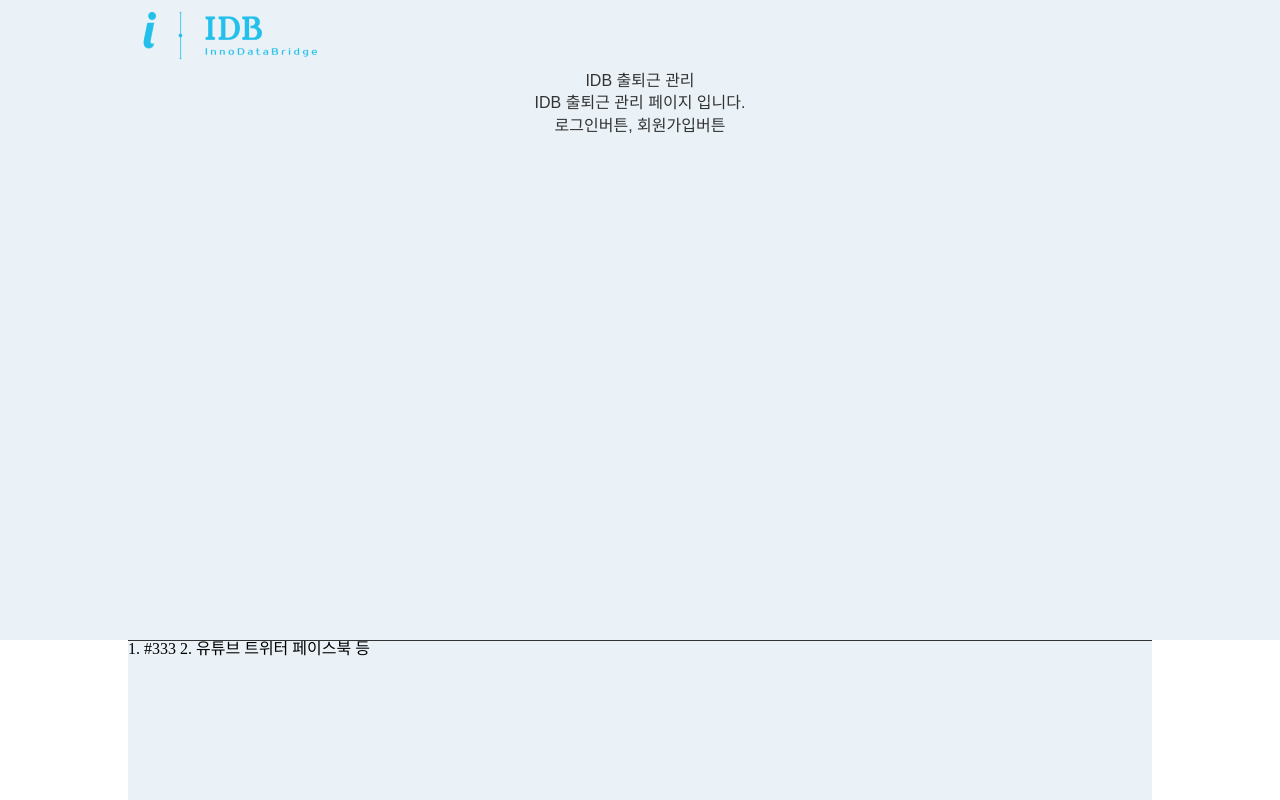
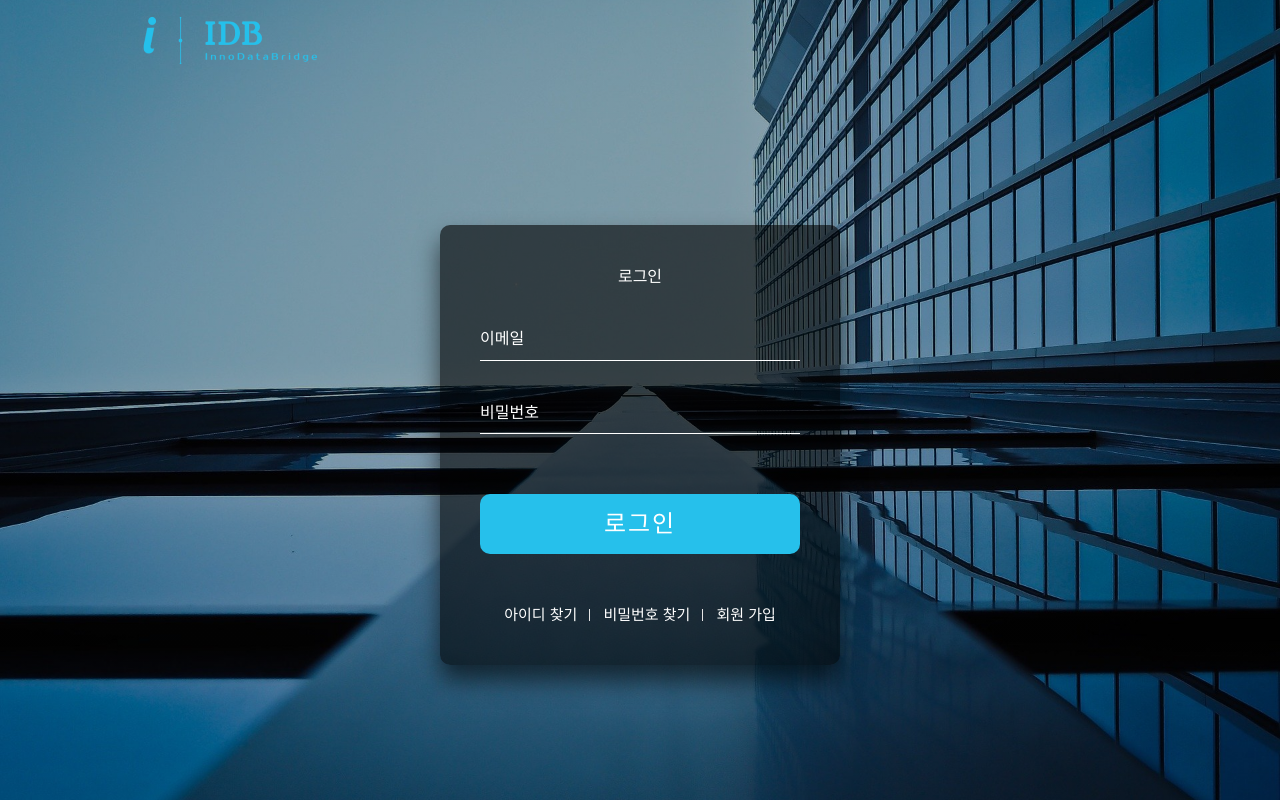
Before and after one commit to kmsdoit/WorkReportWithVueAndGo, a Vue app in the folder frontend/: page /login in a window 1280 px wide. Built offline with nearby package versions, Linux system fonts and the light colour scheme.

Commit message:
1. 시작화면 구성 2. 로그인 및 회원가입 레이아웃 수정중

```diff
--- a/frontend/src/App.vue
+++ b/frontend/src/App.vue
@@ -1,78 +1,23 @@
 <template>
-  <div class="background">
-    <header class="header">
-      <img src="./assets/IDB_logo.png" alt="IDB_LOGO"/>
-    </header>
-    <div class="title">
-      <h1>IDB 출퇴근 관리</h1>
-    </div>
-    <div class="content">
-      <p>IDB 출퇴근 관리 페이지 입니다.</p>
-    </div>
-    <div>
-      로그인버튼, 회원가입버튼
-    </div>
-  </div>
-  <footer class="footer">1. #333 2. 유튜브 트위터 페이스북 등</footer>
+
+  <router-view></router-view>
+
 </template>
 
 <script>
-// import NavBar from './components/NavBar.vue'
+
 
 export default {
   name: "App",
   data() {
-    return {};
-  },
-  components: {
-    // NavBar,
+    return {
+
+    };
   },
 };
 </script>
 
 <style>
-.background {
-  width: 100vw;
-  height: 80vh;
-  overflow: hidden;
-  /* background-image: url("./assets/background.jpg"); */
-  /* background-size: cover;
-  background-repeat: no-repeat;
-  background-position: center; */
-  background-color: #eaf2f7;
-
-  color: #333;
-  font-size: 16px;
-  font-weight: 400;
-  line-height: 1.4;
-  font-family: "Nanum Gothic", sans-serif;
-  margin: 0;
-  padding: 0;
-  box-sizing: border-box;
-  text-align: center;
-}
-
-.header {
-  width: 80%;
-  height: 60px;
-  margin: 0 auto;
-  position: relative;
-}
-img {
-  display: block;
-  margin: 10px 0;
-}
-.footer {
-  width: 80vw;
-  margin: 0 auto;
-  height: 20vh;
-  overflow: hidden;
-  border: none;
-  border-top: 1px solid #333;
-  background-color: #eaf2f7;
-  /* color: #fff; */
-}
-
 
 
 </style>
--- /dev/null
+++ b/frontend/src/components/Header.vue
@@ -0,0 +1,36 @@
+<template>
+    <!-- 헤더 컴포넌트 -->
+    <header class="header">
+      <router-link to="/">
+        <img src="../assets/IDB_logo.png" alt="IDB_LOGO"/>
+      </router-link>
+    </header>
+
+</template>
+
+<script>
+export default {
+  name: "Header",
+  data() {
+    return {
+
+    };
+  },
+};
+</script>
+
+<style>
+/* header */
+.header {
+  width: 80%;
+  height: 60px;
+  margin: 0 auto;
+  position: relative;
+}
+img {
+  display: block;
+  margin: 15px 0;
+  cursor: pointer;
+}
+
+</style>
--- a/frontend/src/components/Login.vue
+++ b/frontend/src/components/Login.vue
@@ -1,5 +1,7 @@
 <template>
   <div class='login-container'>
+    <Header></Header>
+
     <div class="login-box">
       <h2>로그인</h2>
       <form @submit.prevent="doLogin">
@@ -13,7 +15,7 @@
         </div>
         <button type="submit" class='login-btn'>로그인</button>
       </form>
-      <div class="register">
+      <div class="find-and-register">
         <button class='findId-btn'>아이디 찾기</button>
         <button class='findPw-btn'>비밀번호 찾기</button>
         <button class='signUp-btn' @click="goRegister()">회원 가입</button>
@@ -25,45 +27,35 @@
 <script>
 
 import axios from 'axios';
+import Header from './Header.vue';
 
 export default {
-  name: 'Login',
+    name: "Login",
     data: () => {
         return {
-      userId: '',
-      userPw: '',
-
-    }
+            userId: "",
+            userPw: "",
+        };
     },
     methods: {
         doLogin() {
             // e.preventDefault();
-
             let saveData = {};
             saveData.userId = this.userId;
             saveData.userPw = this.userPw;
-
             // fetch는 비교적 최신 브라우저에서만 동작하므로, 브라우저의 호환성을 위해 axios 라이브러리를 주로 쓴다고 함.
-      axios.post('url~~~')
-        .then( result => {
+            axios.post("url~~~")
+                .then(result => {
                 console.log(result);
-
-
-
             }).catch((err) => {
-          console.log(err)
-      })
-
-
+                console.log(err);
+            });
         },
         goRegister() {
-      this.$router.push('/register');
+            this.$router.push("/register");
         }
-
     },
-
-
-
+    components: { Header }
 }
 </script>
 
@@ -71,31 +63,32 @@ export default {
 .login-container {
   width: 100vw;
   height: 100vh;
-  overflow-x: hidden;
-  overflow-y: auto;
-  margin: 0;
-  padding: 0;
-  font-family: -apple-system, BlinkMacSystemFont, "Segoe UI", Roboto, Oxygen,
-    Ubuntu, Cantarell, "Open Sans", "Helvetica Neue", sans-serif;
-  box-sizing: border-box;
-  /* background: linear-gradient(#141e30, #243b55); */
-  color: white;
+  overflow: hidden;
+  background-image: linear-gradient( rgba(0,0,0,0.3), rgba(0,0,0,0.3) ), url("../assets/architecture.jpg");
+  background-size: cover;
+  background-repeat: no-repeat;
+  background-position: center;
+  color: #fff;
   font-size: 16px;
   font-weight: 400;
   line-height: 1.4;
+  font-family: -apple-system, BlinkMacSystemFont, "Segoe UI", Roboto, Oxygen, Ubuntu, Cantarell, "Open Sans", "Helvetica Neue", sans-serif;
+  margin: 0;
+  padding: 0;
+  box-sizing: border-box;
+  text-align: center;
+  position: relative;
 }
 
+/* 로그인 박스 */
 .login-box {
   display: block;
+  width: 400px;
   margin: 150px auto;
-  width: 400px;
-  /* height: 350px; */
   padding: 40px;
-  background: rgba(0, 0, 0, 0.5);
+  background: rgba(0, 0, 0, 0.6);
   border-radius: 10px;
   box-shadow: 0 15px 25px rgba(0, 0, 0, 0.6);
-
-  /* transform: translate(-50%, -50%); */
 }
 
 .login-box h2 {
@@ -132,52 +125,46 @@ export default {
 }
 
 .user-box input:hover ~ label, .user-box input:valid ~ label {
-  top: -20px;
+  top: -30px;
   left: 0;
   color: #e5e5e5;
   font-size: 14px;
 }
-
 .user-box input:focus ~ label, .user-box input:valid ~ label {
-  top: -20px;
+  top: -30px;
   left: 0;
   color: #c8c8c8;
   font-size: 14px;
 }
 
-/* 클릭했을때 클래스 붙이기  */
-/* .labelUp {
-  top: -20px;
-  left: 0;
-  color: #03e9f4;
-  font-size: 12px;
-} */
 
 
 .login-btn {
   position: relative;
   display: inline-block;
   width: 100%;
-  padding: 10px 15px;
-  color: white;
-  font-size: 20px;
+  height: 60px;
+  padding: 5px 5px;
+  font-size: 24px;
+  font-weight: 500;
   text-decoration: none;
-  /* text-transform: uppercase;  대문자 */
-  /* overflow: hidden; */
   transition: 0.5s;
-  letter-spacing: 3px;
+  letter-spacing: 2px;
   margin-top: 30px;
-  border: 1px solid #fff;
-  background: transparent;
+  color: #fff;
+  border: none;
+  border-radius: 10px;
+  background-color: #26c0eb;
   cursor: pointer;
 }
 .login-btn:hover {
-  color: #333;
-  border-radius: 5px;
-  background-color: #c8c8c8;
+  /* background-color: #fff;
+  border: 3px solid #26bfeb; */
+  /* color: #26bfeb; */
+  background-color: #0276aa;
 }
 
-.register {
+.find-and-register {
   display: flex;
   justify-content: center;
   align-items: center;
@@ -209,13 +196,11 @@ export default {
   right: 0;
   margin: auto;
 }
-
 .findId-btn:hover,
 .findPw-btn:hover,
 .signUp-btn:hover {
-  /* cursor: pointer; */
   border-bottom: 1px solid #fff;
-  color: #333;
+  color: #26bfeb;
 }
 
 
--- a/frontend/src/Main.vue
+++ b/frontend/src/components/Main.vue
@@ -3,7 +3,7 @@
   <NavBar/>
 
 
-  <router-view></router-view>
+  <!-- <router-view></router-view> -->
 
 
 </template>
--- a/frontend/src/components/Register.vue
+++ b/frontend/src/components/Register.vue
@@ -1,4 +1,5 @@
 <template>
+<Header></Header>
   <div class="register-container">
 		<div class="w-30">
 			<div>idb관련 이미지나 로고 넣기</div>
@@ -6,29 +7,45 @@
 		<div class="w-70">
 			<form @submit.prevent="submitForm" class="register-form">
 				<h2> 회원가입 </h2>
-				<div class="email-box register-div">
-					<label for="id">이메일</label>
-					<input type="text" id="id" v-model="id" autofocus @blur="checkIdValidation"/>
-					<p class="idNone" id="idMsg">{{idMsg}}</p>
+				<!-- ID -->
+				<div class="id-box register-div">
+					<label for="id">아이디</label>
+					<input type="text" id="joinCompany" autofocus v-model="joinCompany" />
+					<!-- <p class="idNone" id="idMsg">{{idMsg}}</p> -->
 				</div>
+				<!-- PW -->
 				<div class="pw-box register-div">
 					<label for="pw">비밀번호</label>
 					<input type="password" id="pw" v-model="pw" @blur="checkPwValidation"/>
 					<p class="pwNone" id="pwMsg">{{pwMsg}}</p>
 				</div>
+				<!-- PW확인 -->
 				<div class="pw-check-box register-div">
 					<label for="pwCheck">비밀번호 확인</label>
 					<input type="password" id="pwCheck" v-model="pwCheck" @blur="checkPwCheckValidation"/>
 					<p class="pwCheckNone" id="pwCheckMsg">{{pwCheckMsg}}</p>
 				</div>
+				<!-- Email -->
+				<div class="email-box register-div">
+					<label for="email">이메일</label>
+					<input type="text" id="email" v-model="email" @blur="checkIdValidation"/>
+					<p class="idNone" id="emailMsg">{{idMsg}}</p>
+				</div>
+				<!-- Name -->
 				<div class="name-box register-div">
 					<label for="name">이름</label>
 					<input type="text" id="name" v-model="name"  />
 				</div>
-				<!-- <div>
+				<!-- 입사일 -->
+				<div class="join-box register-div">
+					<label for="joinCompany">입사날짜</label>
+					<input type="text" id="joinCompany" v-model="joinCompany"  />
+					<!-- <p class="idNone" id="idMsg">{{idMsg}}</p> -->
+				</div>
+				<div>
 					<label for="position">직책</label>
 					<input type="text" id="position" v-model="position" />
-				</div> -->
+				</div>
 				<button type="submit" class="register-btn">가입하기</button>
 			</form>
 		</div>
@@ -37,19 +54,22 @@
 
 <script>
 import axios from 'axios';
+import Header from './Header.vue';
 
 export default {
-	name: 'SignupForm',
+    name: "SignupForm",
     data() {
         return {
-			id: '',
-			pw: '',
-			pwCheck: '',
-			name: '',
-			idMsg: '',
-			pwMsg: '',
-			pwCheckMsg: '',
-
+            id: "",
+            pw: "",
+            pwCheck: "",
+            email: "",
+            name: "",
+            joinCompany: "",
+            position: "",
+            idMsg: "",
+            pwMsg: "",
+            pwCheckMsg: "",
         };
     },
     methods: {
@@ -59,69 +79,58 @@ export default {
             // 아이디는 공백이면 안되고, 이메일 형식으로 작성되어야 한다.
             const reg = /^[0-9a-zA-Z]([-_.]?[0-9a-zA-Z])*@[0-9a-zA-Z]([-_.]?[0-9a-zA-Z])*.[a-zA-Z]{2,3}$/i;
             const isValidId = reg.test(this.id);
-			console.log(isValidId);		// 유효한 id를 입력하면 true가 나와야함
-
-			const userId = document.getElementById('id');
-
-
+            console.log(isValidId); // 유효한 id를 입력하면 true가 나와야함
+            const userId = document.getElementById("id");
             if (this.id.length == 0) {
-				userId.classList.add('border-red');
-				this.idMsg = '공백입니다.';
+                userId.classList.add("border-red");
+                this.idMsg = "공백입니다.";
             }
             else if (isValidId !== true) {
-				userId.classList.add('border-red');
-				this.idMsg = '올바른 이메일 형식이 아닙니다.';
+                userId.classList.add("border-red");
+                this.idMsg = "올바른 이메일 형식이 아닙니다.";
             }
             else if (isValidId == true) {
-				userId.classList.remove('border-red');
-				this.idMsg = '';
+                userId.classList.remove("border-red");
+                this.idMsg = "";
             }
         },
-
         // 비밀번호 유효성 검사
         checkPwValidation() {
             // 특수문자 / 문자 / 숫자 포함 형태의 8~15자리 이내의 암호 정규식
             const reg = /^.*(?=^.{8,15}$)(?=.*\d)(?=.*[a-zA-Z])(?=.*[!@#$%^&+=]).*$/;
             const isValidPw = reg.test(this.pw);
             console.log(isValidPw);
-
-			const userPw = document.getElementById('pw');
-
-
+            const userPw = document.getElementById("pw");
             if (this.pw.length == 0) {
-				userPw.classList.add('border-red');
-				this.pwMsg = '공백입니다.';
+                userPw.classList.add("border-red");
+                this.pwMsg = "공백입니다.";
             }
             else if (isValidPw !== true) {
-				userPw.classList.add('border-red');
-				this.pwMsg = '비밀번호는 특수문자,문자,숫자를 포함한 형태의 8~15자리 이내로 해주세요.';
+                userPw.classList.add("border-red");
+                this.pwMsg = "비밀번호는 특수문자,문자,숫자를 포함한 형태의 8~15자리 이내로 해주세요.";
             }
             else if (isValidPw == true) {
-				userPw.classList.remove('border-red');
-				this.pwMsg = '';
+                userPw.classList.remove("border-red");
+                this.pwMsg = "";
             }
         },
-
         // 비밀번호 확인 유효성 검사
         checkPwCheckValidation() {
             // this.pw와 일치하는지만 확인
             const isValidPwCheck = this.pw === this.pwCheck;
             console.log(isValidPwCheck);
-
-			const userPwCheck = document.getElementById('pwCheck');
-
-
+            const userPwCheck = document.getElementById("pwCheck");
             if (this.pwCheck.length == 0) {
-				userPwCheck.classList.add('border-red');
-				this.pwCheckMsg = '공백입니다.';
+                userPwCheck.classList.add("border-red");
+                this.pwCheckMsg = "공백입니다.";
             }
             else if (isValidPwCheck !== true) {
-				userPwCheck.classList.add('border-red');
-				this.pwCheckMsg = '비밀번호가 일치하지 않습니다.';
+                userPwCheck.classList.add("border-red");
+                this.pwCheckMsg = "비밀번호가 일치하지 않습니다.";
             }
             else if (isValidPwCheck == true) {
-				userPwCheck.classList.remove('border-red');
-				this.pwCheckMsg = '';
+                userPwCheck.classList.remove("border-red");
+                this.pwCheckMsg = "";
             }
         },
         // 가입하기 클릭시 실행할 함수(form 전송시)
@@ -130,29 +139,20 @@ export default {
             this.checkIdValidation();
             this.checkPwValidation();
             this.checkPwCheckValidation();
-
-
             // url 적고 post로 데이터 보내기
-			axios.post('http://localhost:8081/api/user/register')
+            axios.post("http://localhost:8081/api/user/register")
                 .then(result => {
                 console.log(result);
-
                 // if(status == 200) {
                 // 		성공시 안의코드 실행
                 // }
-
-
             })
                 .catch(err => {
                 console.log(err);
-
-
-
-				})
-
-
+            });
         },
     },
+    components: { Header }
 };
 </script>
 
@@ -169,8 +169,7 @@ export default {
 .register-container {
   width: 100vw;
   height: 100vh;
-  overflow-x: hidden;
-  overflow-y: auto;
+
 	position: relative;
 
   /* background: linear-gradient(#141e30, #243b55); */
@@ -190,10 +189,11 @@ export default {
 	width: 70vw;
 	height: 100vh;
 	display: flex;
+	justify-content: center;
+	align-items: center;
+
 	/* background-color: orange; */
-	position: absolute;
-	top: 0;
-	right: 0;
+
 }
 .register-form {
 	display: block;
--- /dev/null
+++ b/frontend/src/components/StartView.vue
@@ -0,0 +1,129 @@
+<template>
+<!-- background -->
+  <div class="background">
+    <Header></Header>
+    <!-- 컨텐츠 -->
+    <div class="explain-box">
+      <h1>IDB 출퇴근 관리</h1>
+      <p>IDB 출퇴근 관리 페이지입니다.</p>
+    </div>
+    <!-- 버튼 -->
+    <div class="btn-box">
+      <button type="button" class="login-move-btn" @click="goLogin()" >로그인</button>
+      <button type="button" class="register-move-btn" @click="goRegister()" >회원가입</button>
+    </div>
+    <router-view></router-view>
+  <!-- <footer class="footer">
+    <div class="footer-inner">
+      1. #333 2. 유튜브 트위터 페이스북 등
+    </div>
+  </footer> -->
+  </div>
+
+</template>
+
+<script>
+import Header from './Header.vue';
+export default {
+  name: "StartView",
+  data() {
+      return {};
+  },
+  methods: {
+      goLogin() {
+          this.$router.push("/login");
+      },
+      goRegister() {
+          this.$router.push("/register");
+      },
+  },
+  components: {
+    Header
+  }
+};
+</script>
+
+<style>
+.background {
+  width: 100vw;
+  height: 100vh;
+  overflow: hidden;
+  background-image: linear-gradient( rgba(0,0,0,0.3), rgba(0,0,0,0.3) ), url("../assets/architecture.jpg");
+  background-size: cover;
+  background-repeat: no-repeat;
+  background-position: center;
+  font-size: 16px;
+  font-weight: 400;
+  line-height: 1.4;
+  font-family: -apple-system, BlinkMacSystemFont, "Segoe UI", Roboto, Oxygen, Ubuntu, Cantarell, "Open Sans", "Helvetica Neue", sans-serif;
+  margin: 0;
+  padding: 0;
+  box-sizing: border-box;
+  text-align: center;
+  position: relative;
+}
+
+/* explain-box */
+.explain-box {
+  display: flex;
+  flex-direction: column;
+  justify-content: center;
+  align-items: center;
+  width: 100%;
+  height: 60%;
+  position: absolute;
+  top: 80px;
+  color: #fff;
+}
+.explain-box h1 {
+  font-size: 50px;
+  font-weight: 700;
+  line-height: 2;
+  /* font-family: 나중에 글꼴 추가; */
+}
+.explain-box p {
+  font-size: 17px;
+}
+
+/* btn-box */
+.btn-box {
+  display: flex;
+  justify-content: center;
+  align-items: center;
+  position: absolute;
+  bottom: 40vh;
+  left: 0;
+  right: 0;
+  margin-top: 50px;
+}
+.btn-box button {
+  width: 150px;
+  height: 60px;
+  border: none;
+  border-radius: 10px;
+  padding: 10px;
+  margin: 15px;
+  color: #fff;
+  background-color: #26bfeb;
+  font-size: 20px;
+  letter-spacing: 2px;
+  cursor: pointer;
+  transition: .3s;
+}
+.btn-box button:hover {
+  background-color: #0276aa;
+  /* color: #26bfeb; */
+}
+
+/* footer */
+/* .footer {
+  width: 100vw;
+  height: 20vh;
+  overflow: hidden;
+  background-color: #eaf2f7;
+  position: absolute;
+  bottom: 0;
+} */
+
+
+</style>
```
Also changed, not shown: frontend/src/router.js (+6 -5 lines), frontend/src/assets/architecture.jpg (added), frontend/src/assets/skyscrapers.webp (added). Lines whose indentation alone changed are shown as unchanged.
